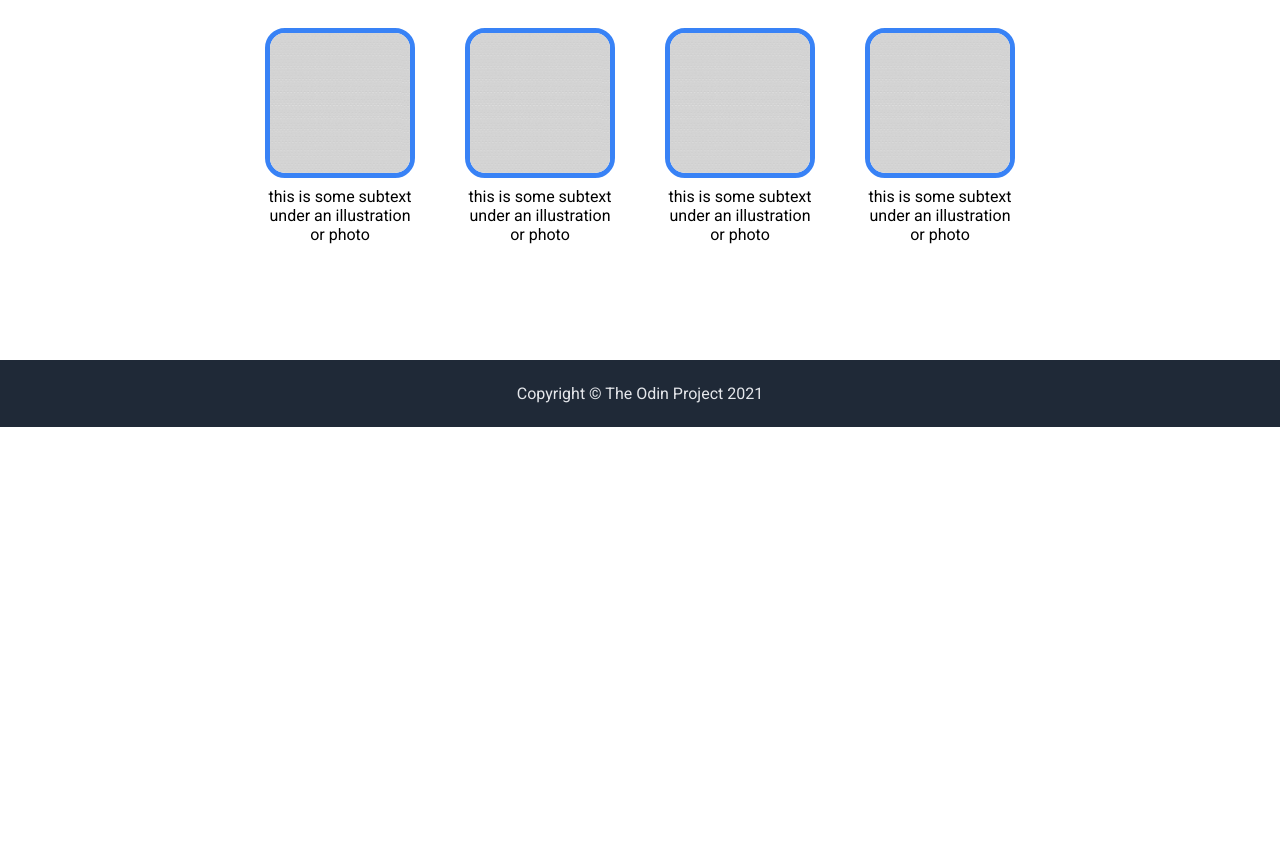
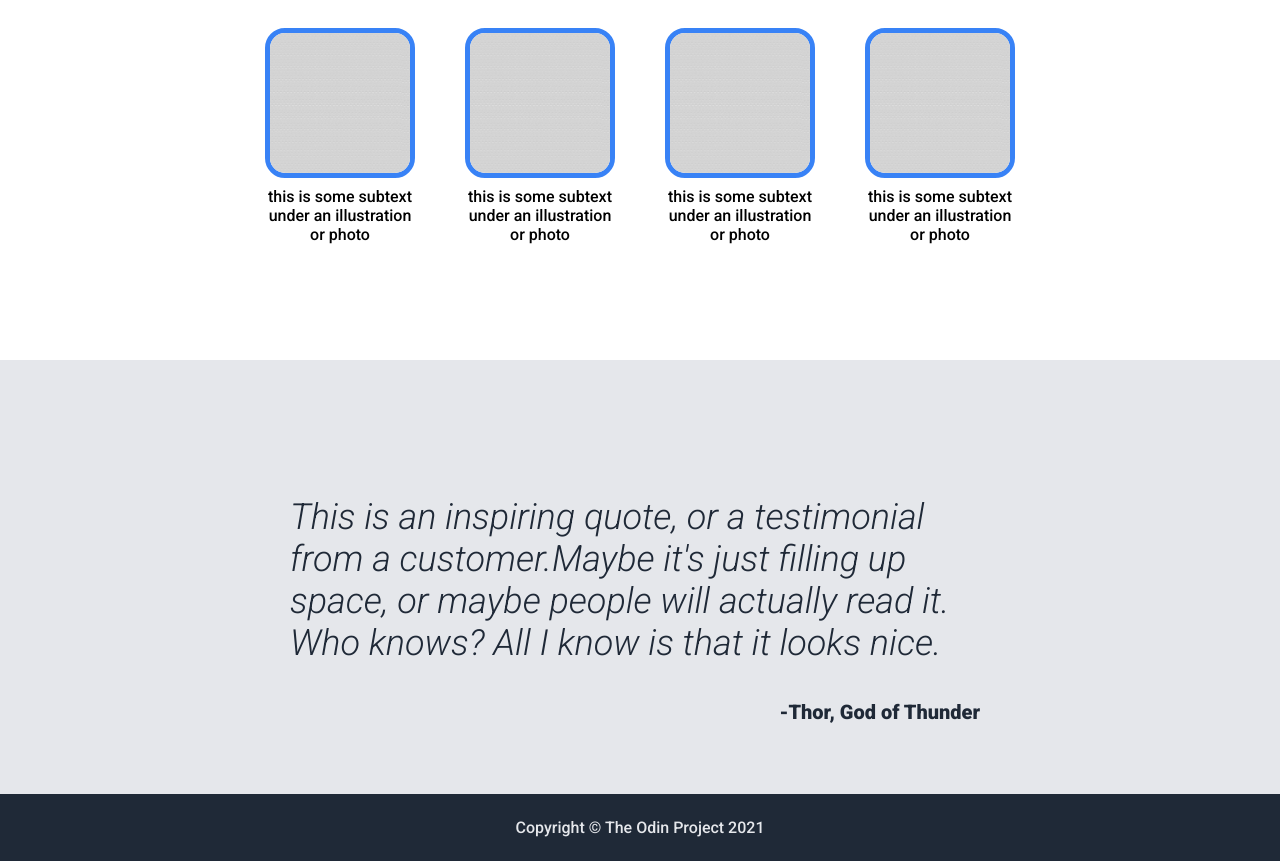
Before and after one commit to amin-codin/landing-page, a plain HTML site: page index.html in a window 1280 px wide. Shown: the part 632-1493 px from the top of the page. Before the commit the page ends 1059 px from the top, so only its background shows below. Drawn offline with Linux system fonts and the light colour scheme.

Commit message:
Solve the problem of not-loaded font weights
Write the specific font-weights and styles and css2 instead of css in
request for font using google api

```diff
--- a/index.html
+++ b/index.html
@@ -4,7 +4,7 @@
         <meta charset="utf-8">
         <title>my first business page</title>
         <link rel="stylesheet" href="./style.css">
-        <link rel="stylesheet" href="https://fonts.googleapis.com/css?family=Roboto">
+        <link rel="stylesheet" href="https://fonts.googleapis.com/css2?family=Roboto:ital,wght@0,100;0,300;0,500;0,700;0,900;1,100;1,300;1,500;1,700;1,900">
     </head>
     <body>
         <div class="header">
@@ -49,7 +49,12 @@
             </div>
 
         </div>
-        <div class="four"></div>
+        <div class="quote">
+            <figure>
+            <blockquote>This is an inspiring quote, or a testimonial from a customer.Maybe it's just filling up space, or maybe people will actually read it. Who knows? All I know is that it looks nice.</blockquote>
+            <figcaption>-Thor, God of Thunder</figcaption>
+            </figure>
+        </div>
         <div class="five"></div>
         <div class="footer">
             <p>Copyright  &copy;  The Odin Project 2021</p>
--- a/style.css
+++ b/style.css
@@ -50,7 +50,7 @@ body {
 
 .hero h1{
     font-size:48px;
-    font-weight:800;
+    font-weight:900;
     color:#F9FAF8;
     margin:0;
 }
@@ -67,7 +67,7 @@ body {
 
 .info .title{
     font-size:36px;
-    font-weight:800;
+    font-weight:900;
     color:#1F2937;
     text-align:center;
     padding:50px;
@@ -98,6 +98,33 @@ body {
     margin-top:5px;
 }
 
+.quote{
+    padding-left:250px;
+    padding-right:250px;
+    padding-top:100px;
+    padding-bottom:70px;
+    background-color:#E5E7EB;
+}
+
+.quote figure{
+    margin:0;
+}
+
+.quote blockquote{
+    font-size:36px;
+    font-weight:300;
+    font-style:italic;
+    color:#1F2937;
+}
+
+.quote figcaption{
+    text-align:right;
+    font-weight:900;
+    color:#1F2937;
+    font-size:20px;
+    padding-right:50px;
+}
+
 .footer{
     padding:8px;
     display:flex;
```
